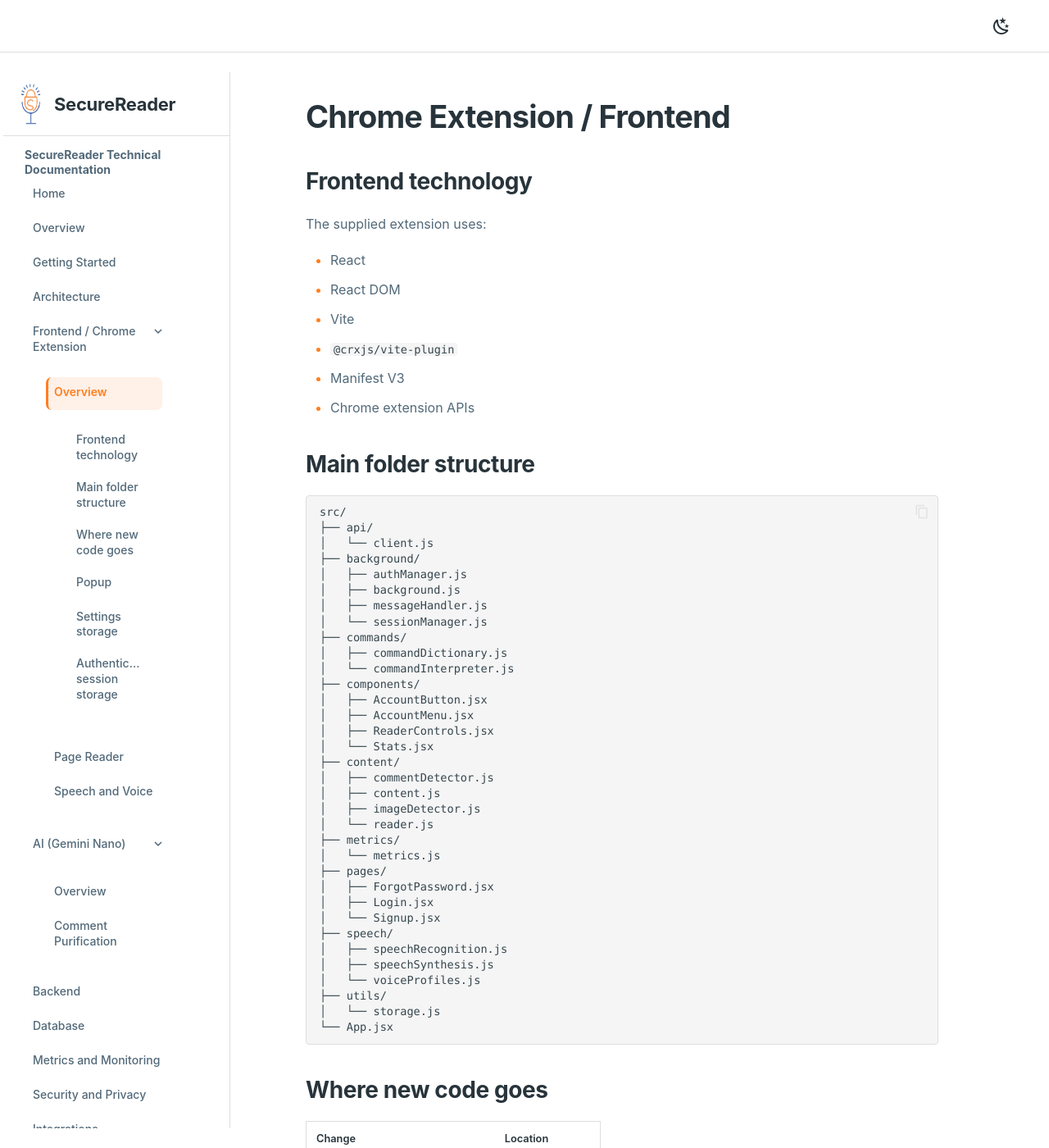
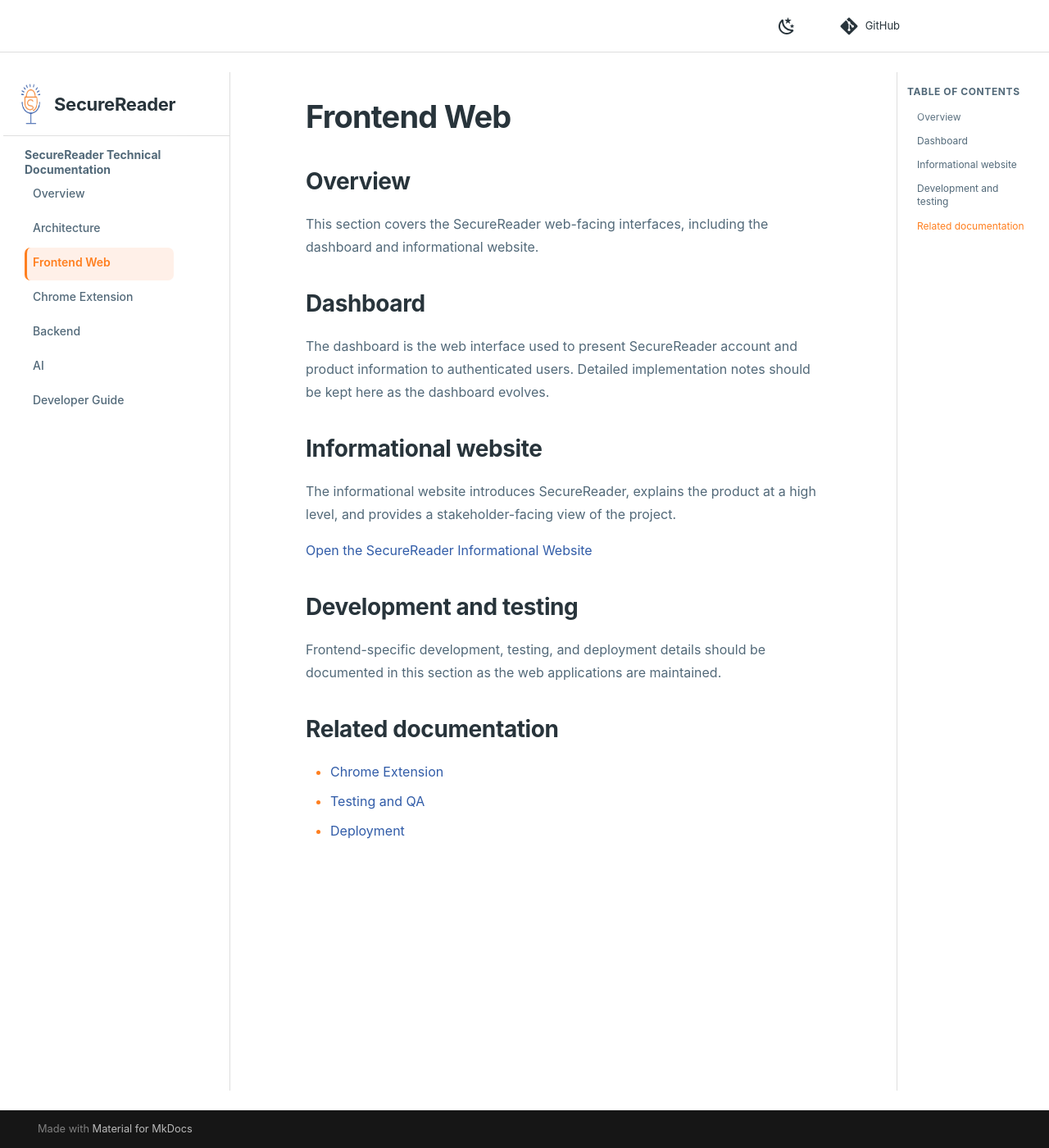
Before and after one commit to akirachix/Matrix_Technical_Documentation, an MkDocs documentation site: the page built from docs/frontend/index.md, in a window 1280 px wide and 1400 px high. Shown: the whole window at 82% size. Built offline with MkDocs 1.6.1 and Material for MkDocs 9.7.7, drawn with Linux system fonts in a browser that asks for light colours; comment, search, counter and statistics services are not loaded; some of the changed text lies outside the part shown.

Commit message:
Feature/fix (#8)
* add requirements

* Modified and added changes to the technical documentation

````diff
--- /dev/null
+++ b/docs/chrome-extension/index.md
@@ -0,0 +1,99 @@
+# Chrome Extension / Frontend
+
+## Frontend technology
+
+The supplied extension uses:
+
+- React
+- React DOM
+- Vite
+- `@crxjs/vite-plugin`
+- Manifest V3
+- Chrome extension APIs
+
+## Main folder structure
+
+```
+src/
+├── api/
+│   └── client.js
+├── background/
+│   ├── authManager.js
+│   ├── background.js
+│   ├── messageHandler.js
+│   └── sessionManager.js
+├── commands/
+│   ├── commandDictionary.js
+│   └── commandInterpreter.js
+├── components/
+│   ├── AccountButton.jsx
+│   ├── AccountMenu.jsx
+│   ├── ReaderControls.jsx
+│   └── Stats.jsx
+├── content/
+│   ├── commentDetector.js
+│   ├── content.js
+│   ├── imageDetector.js
+│   └── reader.js
+├── metrics/
+│   └── metrics.js
+├── pages/
+│   ├── ForgotPassword.jsx
+│   ├── Login.jsx
+│   └── Signup.jsx
+├── speech/
+│   ├── speechRecognition.js
+│   ├── speechSynthesis.js
+│   └── voiceProfiles.js
+├── utils/
+│   └── storage.js
+└── App.jsx
+```
+
+## Where new code goes
+
+| Change | Location |
+|---|---|
+| Popup UI component | `src/components/` |
+| Popup page | `src/pages/` |
+| Webpage DOM processing | `src/content/` |
+| Background/browser coordination | `src/background/` |
+| Speech functionality | `src/speech/` |
+| Command logic | `src/commands/` |
+| API client logic | `src/api/` |
+| Metrics | `src/metrics/` |
+| Storage helpers | `src/utils/` |
+
+!!! warning
+    Do not put webpage DOM logic into React popup components.
+    Do not put React components into the service worker.
+    Follow the existing responsibility boundaries when adding new code.
+
+## Popup
+
+The primary popup application is `src/App.jsx`. It provides access to:
+
+- reader controls;
+- speech settings;
+- image-description settings;
+- purification settings;
+- voice-command settings;
+- theme/brightness settings;
+- account functionality.
+
+## Settings storage
+
+Persistent reader settings use `chrome.storage.local`.
+
+The current settings key is `secureReaderSettings`.
+
+Storage helpers are in `src/utils/storage.js`.
+
+## Authentication session storage
+
+Authentication session state uses `chrome.storage.session` with key `secureReaderSession`.
+
+Authentication/session code is in:
+
+- `src/background/authManager.js`
+- `src/background/sessionManager.js`
--- /dev/null
+++ b/docs/developer-guide/index.md
@@ -0,0 +1,58 @@
+# Developer Guide
+
+This section is the practical guide for developers joining the SecureReader project. It explains how the repository is organised, where new code belongs, and the conventions used when making changes.
+
+## Development workflow
+
+1. Create or switch to the appropriate feature branch.
+2. Make the smallest focused change that solves the task.
+3. Run the relevant tests and validation commands.
+4. Review the changed files before committing.
+5. Open a pull request using the team's normal review process.
+
+## Repository structure
+
+The documentation repository is organised by product area:
+
+```text
+docs/
+├── overview/
+├── architecture/
+├── frontend/
+├── chrome-extension/
+├── backend/
+├── ai/
+├── developer-guide/
+├── assets/
+└── stylesheets/
+```
+
+## Where new code goes
+
+- Web frontend documentation belongs under `docs/frontend/`.
+- Chrome extension documentation belongs under `docs/chrome-extension/`.
+- Backend documentation belongs under `docs/backend/`.
+- AI documentation belongs under `docs/ai/`.
+- Cross-project developer conventions belong under `docs/developer-guide/`.
+- Shared images and diagrams belong under `docs/assets/`.
+- Shared documentation styling belongs under `docs/stylesheets/`.
+
+## Naming conventions
+
+Use clear, descriptive names that match the existing project conventions. Keep filenames lowercase and use hyphens for documentation pages where appropriate.
+
+## Formatting and linting
+
+Markdown is the primary documentation format. Shared visual customisation is maintained in `docs/stylesheets/extra.css`, while site navigation and theme configuration are maintained in `mkdocs.yml`.
+
+## Testing conventions
+
+Test the area affected by a change rather than relying only on a full-site build. Existing QA evidence and project-specific test instructions are available in the [Testing and QA](../testing/) documentation.
+
+## Git workflow
+
+Use focused branches and commits that describe the change clearly. Pull requests should explain what changed, why it changed, and how it was tested.
+
+## Related standards
+
+The existing project standards are available in [Standards](../standards/).
--- a/docs/frontend/index.md
+++ b/docs/frontend/index.md
@@ -1,99 +1,25 @@
-# Chrome Extension / Frontend
+# Frontend Web
 
-## Frontend technology
+## Overview
 
-The supplied extension uses:
+This section covers the SecureReader web-facing interfaces, including the dashboard and informational website.
 
-- React
-- React DOM
-- Vite
-- `@crxjs/vite-plugin`
-- Manifest V3
-- Chrome extension APIs
+## Dashboard
 
-## Main folder structure
+The dashboard is the web interface used to present SecureReader account and product information to authenticated users. Detailed implementation notes should be kept here as the dashboard evolves.
 
-```
-src/
-├── api/
-│   └── client.js
-├── background/
-│   ├── authManager.js
-│   ├── background.js
-│   ├── messageHandler.js
-│   └── sessionManager.js
-├── commands/
-│   ├── commandDictionary.js
-│   └── commandInterpreter.js
-├── components/
-│   ├── AccountButton.jsx
-│   ├── AccountMenu.jsx
-│   ├── ReaderControls.jsx
-│   └── Stats.jsx
-├── content/
-│   ├── commentDetector.js
-│   ├── content.js
-│   ├── imageDetector.js
-│   └── reader.js
-├── metrics/
-│   └── metrics.js
-├── pages/
-│   ├── ForgotPassword.jsx
-│   ├── Login.jsx
-│   └── Signup.jsx
-├── speech/
-│   ├── speechRecognition.js
-│   ├── speechSynthesis.js
-│   └── voiceProfiles.js
-├── utils/
-│   └── storage.js
-└── App.jsx
-```
+## Informational website
 
-## Where new code goes
+The informational website introduces SecureReader, explains the product at a high level, and provides a stakeholder-facing view of the project.
 
-| Change | Location |
-|---|---|
-| Popup UI component | `src/components/` |
-| Popup page | `src/pages/` |
-| Webpage DOM processing | `src/content/` |
-| Background/browser coordination | `src/background/` |
-| Speech functionality | `src/speech/` |
-| Command logic | `src/commands/` |
-| API client logic | `src/api/` |
-| Metrics | `src/metrics/` |
-| Storage helpers | `src/utils/` |
+[Open the SecureReader Informational Website](https://matrix-informational-website-4wyi.vercel.app/)
 
-!!! warning
-    Do not put webpage DOM logic into React popup components.
-    Do not put React components into the service worker.
-    Follow the existing responsibility boundaries when adding new code.
+## Development and testing
 
-## Popup
+Frontend-specific development, testing, and deployment details should be documented in this section as the web applications are maintained.
 
-The primary popup application is `src/App.jsx`. It provides access to:
+## Related documentation
 
-- reader controls;
-- speech settings;
-- image-description settings;
-- purification settings;
-- voice-command settings;
-- theme/brightness settings;
-- account functionality.
-
-## Settings storage
-
-Persistent reader settings use `chrome.storage.local`.
-
-The current settings key is `secureReaderSettings`.
-
-Storage helpers are in `src/utils/storage.js`.
-
-## Authentication session storage
-
-Authentication session state uses `chrome.storage.session` with key `secureReaderSession`.
-
-Authentication/session code is in:
-
-- `src/background/authManager.js`
-- `src/background/sessionManager.js`
+- [Chrome Extension](../chrome-extension/)
+- [Testing and QA](../testing/)
+- [Deployment](../deployment/)
--- a/docs/stylesheets/extra.css
+++ b/docs/stylesheets/extra.css
@@ -20,14 +20,14 @@
 
 [data-md-color-scheme="slate"] {
   --md-default-bg-color: #11161a;
-  --md-default-fg-color: #edf2f5;
-  --md-default-fg-color--light: #b9c6ce;
+  --md-default-fg-color: #ffffff;
+  --md-default-fg-color--light: #ffffff;
   --md-primary-fg-color: #151b20;
   --md-primary-bg-color: #ffffff;
   --md-accent-fg-color: #ff9a4d;
   --md-typeset-a-color: #8db2ff;
   --sr-sidebar: #151b20;
-  --sr-border: #ffffff;
+  --sr-border: #bdb6b6;
   --sr-active: #2a211c;
 }
 
@@ -48,7 +48,7 @@ body {
 }
 
 [data-md-color-scheme="slate"] .md-header {
-  color: #edf2f5;
+  color: #ff7f1f;
 }
 
 .md-header__inner {
@@ -100,7 +100,7 @@ body {
 }
 
 [data-md-color-scheme="slate"] .md-sidebar--primary .md-sidebar__scrollwrap::before {
-  color: #edf2f5;
+  color: #ff7f1f;
 }
 
 .md-sidebar--primary .md-nav {
@@ -125,7 +125,7 @@ body {
 
 [data-md-color-scheme="slate"] .md-sidebar--primary .md-nav__link:hover {
   background: #1c252b;
-  color: #fff;
+  color: #ff7f1f;
 }
 
 .md-sidebar--primary .md-nav__link--active {
@@ -265,3 +265,86 @@ body {
     font-size: 29px;
   }
 }
+
+.architecture-diagram {
+  margin: 28px 0 36px;
+  padding: 20px;
+  border: 1px solid var(--sr-border);
+  border-radius: 20px;
+  background: var(--md-default-bg-color);
+  box-shadow: 0 10px 28px rgba(31, 41, 55, 0.10);
+  overflow-x: auto;
+}
+
+.architecture-diagram img {
+  display: block;
+  width: 100%;
+  max-width: 1100px;
+  height: auto;
+  margin: 0 auto;
+  border-radius: 20px;
+}
+
+.md-sidebar--secondary {
+  display: block;
+  width: 190px;
+}
+
+.md-sidebar--secondary .md-sidebar__scrollwrap {
+  border-left: 1px solid var(--sr-border);
+}
+
+.md-sidebar--secondary .md-nav__title {
+  color: var(--sr-muted);
+  font-size: 12px;
+  font-weight: 700;
+  text-transform: uppercase;
+  letter-spacing: 0.05em;
+  padding: 16px 12px 8px;
+}
+
+.md-sidebar--secondary .md-nav__link {
+  color: var(--sr-muted);
+  font-size: 12px;
+  line-height: 1.35;
+  padding: 6px 12px;
+  margin: 1px 0;
+}
+
+.md-sidebar--secondary .md-nav__link:hover,
+.md-sidebar--secondary .md-nav__link--active {
+  color: var(--sr-orange);
+}
+
+.md-sidebar--primary {
+  order: 0;
+}
+
+.md-content {
+  order: 1;
+}
+
+.md-sidebar--secondary {
+  order: 2;
+}
+
+
+.architecture-diagram {
+  width: 100%;
+  overflow-x: auto;
+  margin: 2rem 0;
+  padding: 1rem;
+}
+
+.architecture-diagram img {
+  display: block;
+  width: 100%;
+  height: auto;
+  min-width: 800px;
+}
+
+@media screen and (max-width: 76.1875em) {
+  .md-sidebar--secondary {
+    display: none;
+  }
+}
--- a/mkdocs.yml
+++ b/mkdocs.yml
@@ -1,11 +1,11 @@
 site_name: SecureReader Technical Documentation
 site_description: Technical documentation for the SecureReader project
 
+repo_url: https://github.com/akirachix/Matrix_Technical_Documentation
+edit_uri: edit/main/docs/
+
 theme:
   name: material
-  logo: assets/secure-reader-logo.png
-  favicon: assets/secure-reader-logo.png
-  font: false
   palette:
     - scheme: default
       primary: white
@@ -23,11 +23,9 @@ theme:
     - navigation.instant
     - navigation.tracking
     - navigation.top
-    - navigation.expand
     - search.suggest
     - search.highlight
     - content.code.copy
-    - toc.integrate
 
 extra_css:
   - stylesheets/extra.css
@@ -42,26 +40,10 @@ markdown_extensions:
   - pymdownx.details
 
 nav:
-  - Home: index.md
   - Overview: overview/index.md
-  - Getting Started: getting-started/index.md
   - Architecture: architecture/index.md
-  - Frontend / Chrome Extension:
-      - Overview: frontend/index.md
-      - Page Reader: frontend/page-reader.md
-      - Speech and Voice: frontend/speech.md
-  - AI (Gemini Nano):
-      - Overview: ai/index.md
-      - Comment Purification: ai/purification.md
+  - Frontend Web: frontend/index.md
+  - Chrome Extension: chrome-extension/index.md
   - Backend: backend/index.md
-  - Database: database/index.md
-  - Metrics and Monitoring: metrics/index.md
-  - Security and Privacy: security/index.md
-  - Integrations: intergrations/index.md
-  - Code Standards: standards/index.md
-  - Testing and QA: testing/index.md
-  - Deployment: deployment/index.md
-  - Current Status:
-      - Limitations and Priorities: current-status/index.md
-      - Final Assessment: current-status/final-assessment.md
-  - References and Glossary: reference.md
+  - AI: ai/index.md
+  - Developer Guide: developer-guide/index.md
````
Also changed, not shown: docs/architecture/index.md (+36 -2 lines), docs/assets/cybersecurity-sad.svg (added), docs/assets/sad.svg (added).
